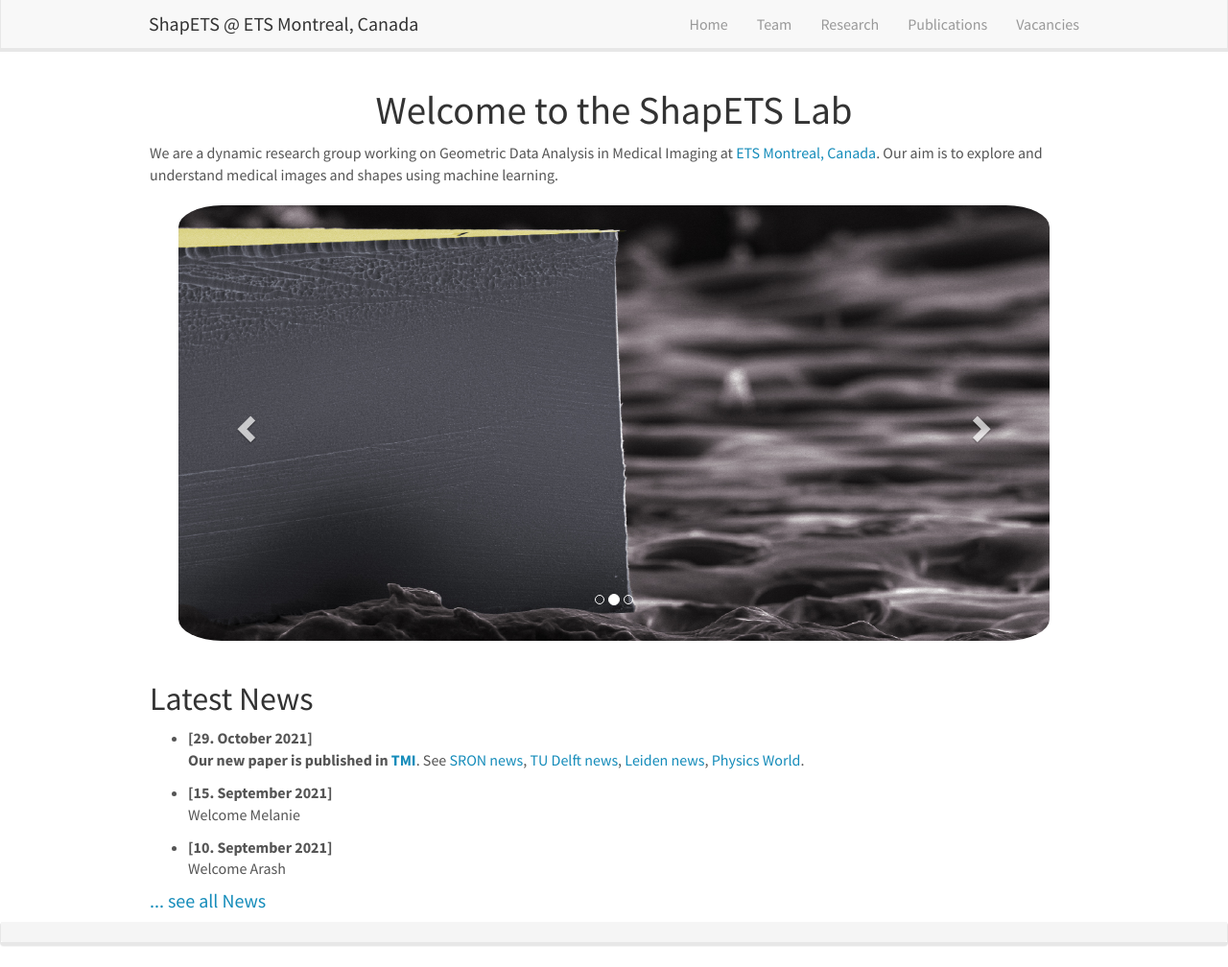
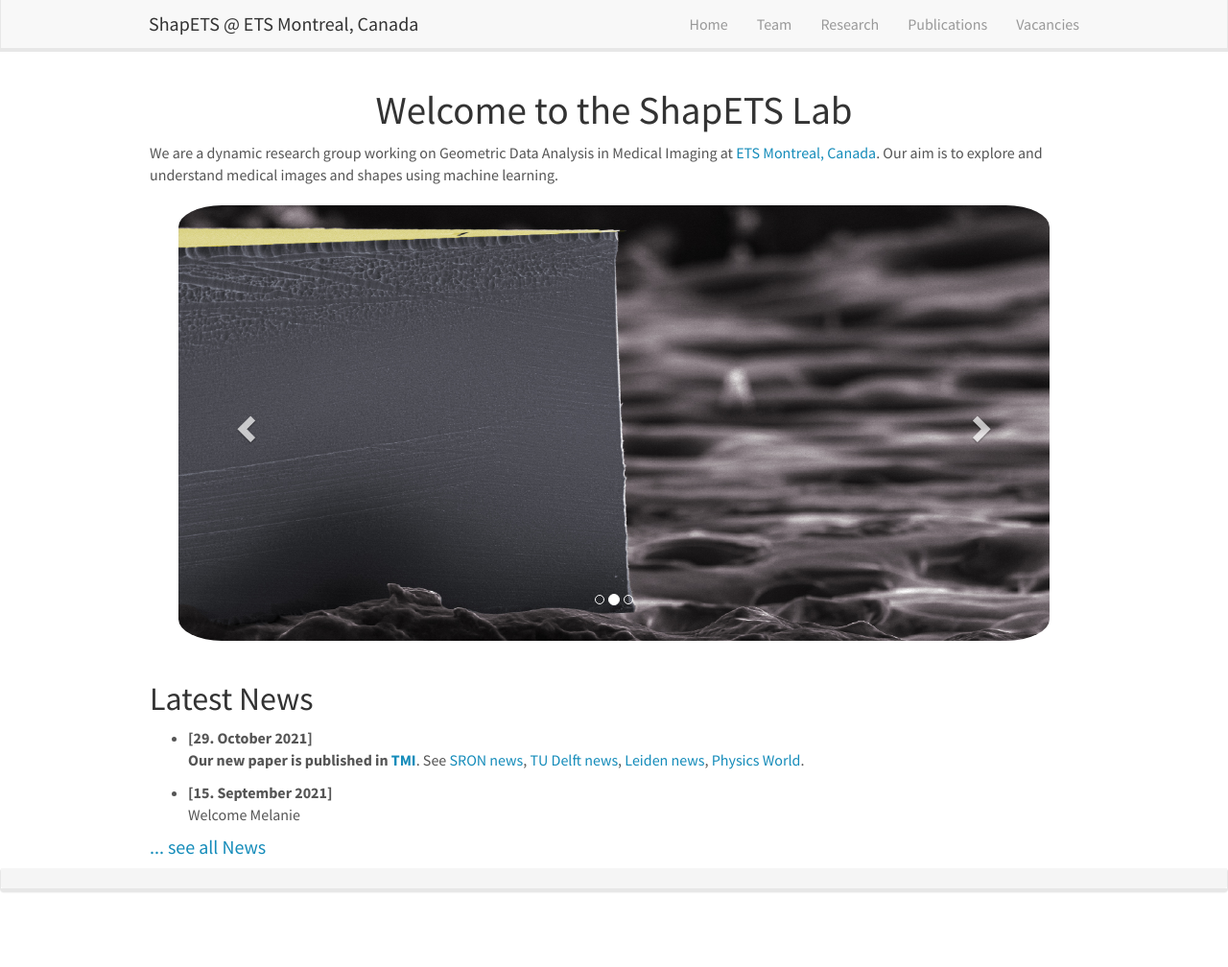
Before and after one commit to kharitz/shapets_website, a Jekyll site: the page built from _pages/home.md, in a window 1280 px wide and 1008 px high. Shown: the whole window at 96% size. Built offline with Jekyll 4.4.1, drawn with Linux system fonts in a browser that asks for light colours; nearby versions of some CDN libraries.

Commit message:
Update news.yml

```diff
--- a/_data/news.yml
+++ b/_data/news.yml
@@ -4,6 +4,3 @@
 
 - date: 15. September 2021
   headline: Welcome Melanie
-
-- date: 10. September 2021
-  headline: Welcome Arash
```
